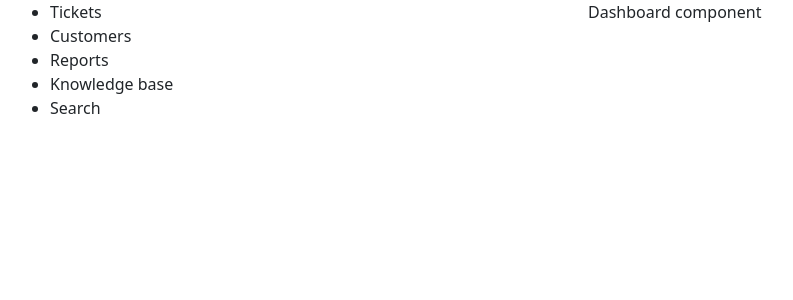
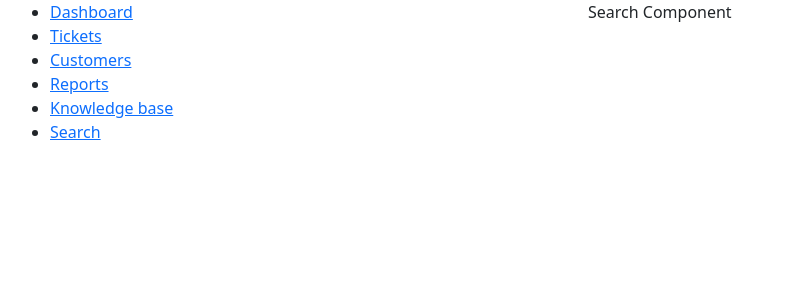
Before and after one commit to RobbieMeijer/helpdesk-ticket-system, a React (Create React App) app in the folder helpdesk-ticket-system/: page /search in a window 1280 px wide. Shown: the top 300 px of the page, without its empty margins (64-857 px from the left). Built offline with nearby package versions, Linux system fonts and the light colour scheme.

Commit message:
add components and page navigation with Route component

```diff
--- a/helpdesk-ticket-system/src/components/App.js
+++ b/helpdesk-ticket-system/src/components/App.js
@@ -1,6 +1,12 @@
 import React from 'react';
 import Dashboard from './Dashboard';
+import Route from './Route';
 import Sidebar from './Sidebar';
+import Tickets from './Tickets';
+import Customers from './Customers';
+import Reports from './Reports';
+import KnowledgeBase from './KnowledgeBase';
+import Search from './Search';
 
 const App = () => {
   return (
@@ -10,7 +16,24 @@ const App = () => {
           <Sidebar />
         </div>
         <div className="col">
-          <Dashboard />
+          <Route path="/">
+            <Dashboard />
+          </Route>
+          <Route path="/tickets">
+            <Tickets />
+          </Route>
+          <Route path="/customers">
+            <Customers />
+          </Route>
+          <Route path="/reports">
+            <Reports />
+          </Route>
+          <Route path="/knowledgebase">
+            <KnowledgeBase />
+          </Route>
+          <Route path="/search">
+            <Search />
+          </Route>
         </div>
       </div>
     </div>
--- /dev/null
+++ b/helpdesk-ticket-system/src/components/Customers.js
@@ -0,0 +1,7 @@
+import React from 'react';
+
+const Customers = () => {
+  return <div>Customers Component</div>;
+};
+
+export default Customers;
--- a/helpdesk-ticket-system/src/components/Dashboard.js
+++ b/helpdesk-ticket-system/src/components/Dashboard.js
@@ -1,7 +1,7 @@
 import React from 'react';
 
 const Dashboard = () => {
-  return <div>Dashboard component</div>;
+  return <div>Dashboard Component</div>;
 };
 
 export default Dashboard;
--- /dev/null
+++ b/helpdesk-ticket-system/src/components/KnowledgeBase.js
@@ -0,0 +1,7 @@
+import React from 'react';
+
+const KnowledgeBase = () => {
+  return <div>Kowledge Base Component</div>;
+};
+
+export default KnowledgeBase;
--- /dev/null
+++ b/helpdesk-ticket-system/src/components/NavigationLink.js
@@ -0,0 +1,19 @@
+import React from 'react';
+
+const NavigationLink = ({ href, children }) => {
+  const onClick = (event) => {
+    event.preventDefault();
+    window.history.pushState({}, '', href);
+
+    const navEvent = new PopStateEvent('popstate');
+    window.dispatchEvent(navEvent);
+  };
+
+  return (
+    <a onClick={onClick} href={href}>
+      {children}
+    </a>
+  );
+};
+
+export default NavigationLink;
--- /dev/null
+++ b/helpdesk-ticket-system/src/components/Reports.js
@@ -0,0 +1,7 @@
+import React from 'react';
+
+function Reports() {
+  return <div>Reports Component</div>;
+}
+
+export default Reports;
--- /dev/null
+++ b/helpdesk-ticket-system/src/components/Route.js
@@ -0,0 +1,22 @@
+import { useEffect, useState } from 'react';
+
+const Route = ({ path, children }) => {
+  const [currentPath, setCurrentPath] = useState(window.location.pathname);
+
+  useEffect(() => {
+    const onLocationChange = () => {
+      setCurrentPath(window.location.pathname);
+    };
+
+    window.addEventListener('popstate', onLocationChange);
+
+    // cleanup function
+    return () => {
+      window.removeEventListener('popstate', onLocationChange);
+    };
+  }, []);
+
+  return currentPath === path ? children : null;
+};
+
+export default Route;
--- /dev/null
+++ b/helpdesk-ticket-system/src/components/Search.js
@@ -0,0 +1,7 @@
+import React from 'react';
+
+const Search = () => {
+  return <div>Search Component</div>;
+};
+
+export default Search;
--- a/helpdesk-ticket-system/src/components/Sidebar.js
+++ b/helpdesk-ticket-system/src/components/Sidebar.js
@@ -1,15 +1,31 @@
 import React from 'react';
+import NavigationLink from './NavigationLink';
 
 const Sidebar = () => {
   return (
     <div className="sidebar">
       <nav>
         <ul>
-          <li>Tickets</li>
-          <li>Customers</li>
-          <li>Reports</li>
-          <li>Knowledge base</li>
-          <li>Search</li>
+          <li>
+            <NavigationLink href="/">Dashboard</NavigationLink>
+          </li>
+          <li>
+            <NavigationLink href="/tickets">Tickets</NavigationLink>
+          </li>
+          <li>
+            <NavigationLink href="/customers">Customers</NavigationLink>
+          </li>
+          <li>
+            <NavigationLink href="/reports">Reports</NavigationLink>
+          </li>
+          <li>
+            <NavigationLink href="/knowledgebase">
+              Knowledge base
+            </NavigationLink>
+          </li>
+          <li>
+            <NavigationLink href="/search">Search</NavigationLink>
+          </li>
         </ul>
       </nav>
     </div>
--- a/helpdesk-ticket-system/src/components/Tickets.js
+++ b/helpdesk-ticket-system/src/components/Tickets.js
@@ -1,7 +1,7 @@
 import React from 'react';
 
 function Tickets() {
-  return <div>Tickets component</div>;
+  return <div>Tickets Component</div>;
 }
 
 export default Tickets;
```
